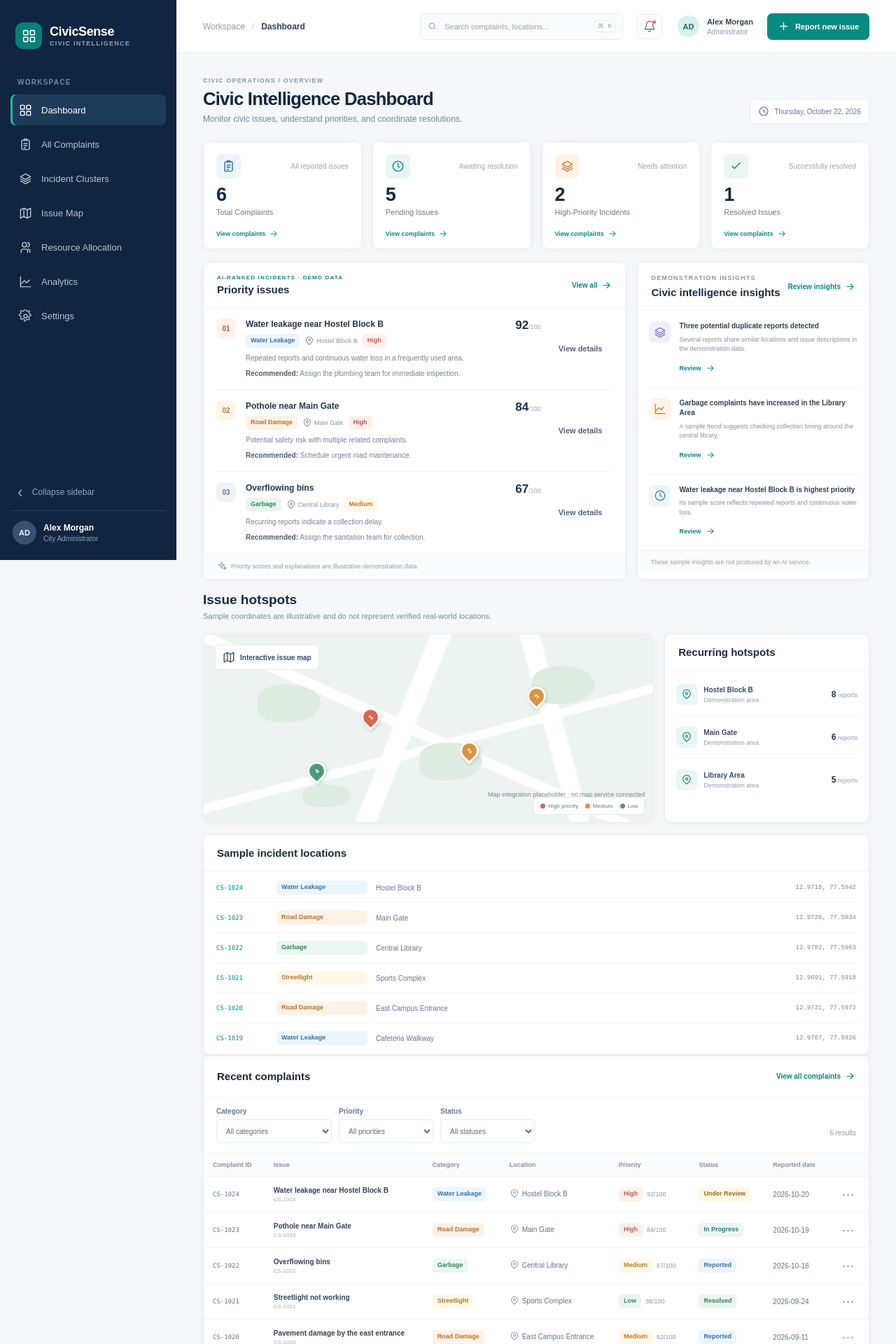
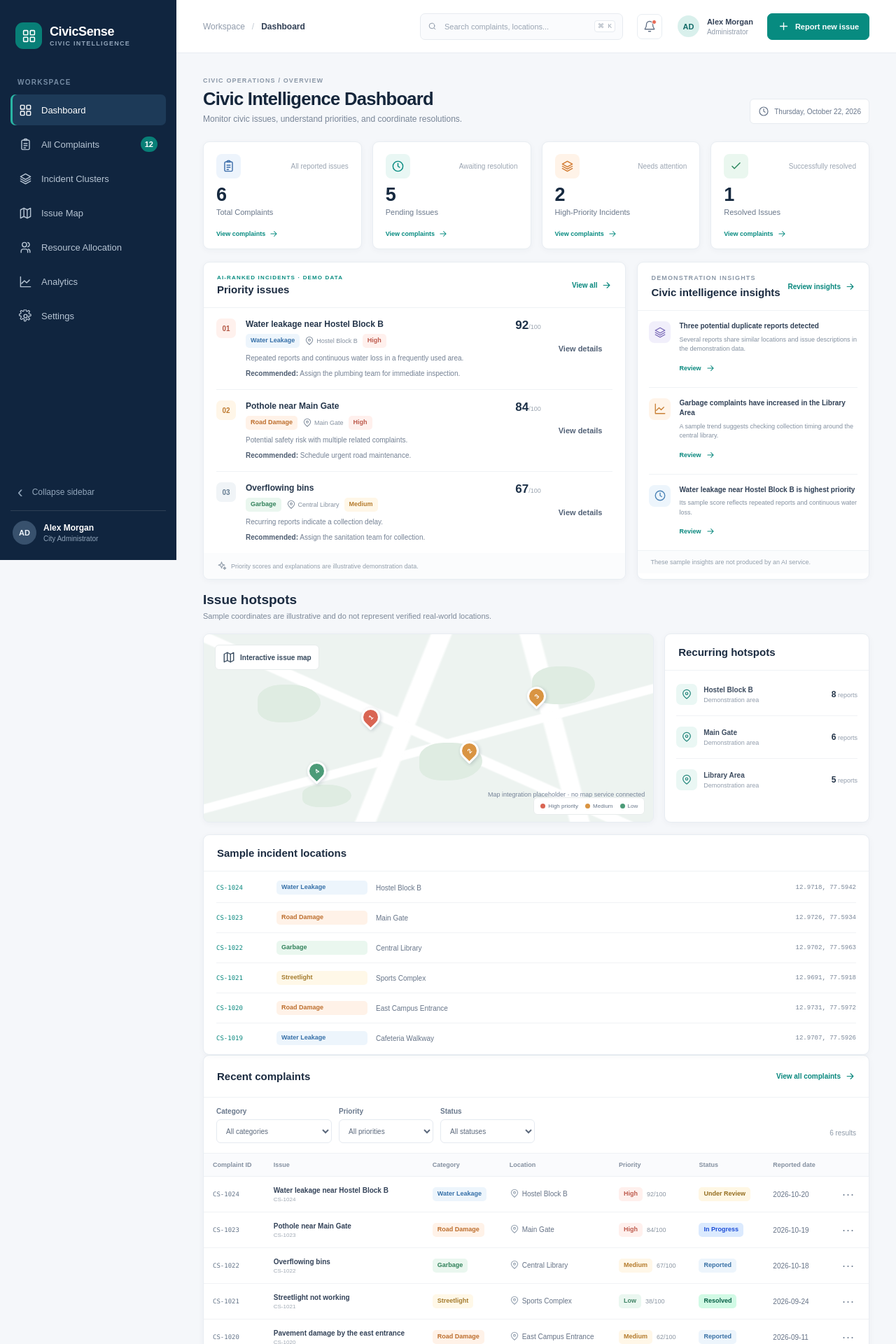
Before and after one commit to Abhinesh123-design/WebForge-Project, a React (Vite) app in the folder frontend--/: page / in a window 1280 px wide. Shown: the top 1920 px of the page at 70% size. Built offline with nearby package versions, Linux system fonts and the light colour scheme.

Commit message:
Add sidebar complaint count badges and status colors

```diff
--- a/frontend--/src/HomePage.css
+++ b/frontend--/src/HomePage.css
@@ -2090,3 +2090,18 @@ textarea:focus-visible {
     transition-duration: .01ms !important;
   }
 }
+/* Complaint status badges */
+.status-pending {
+  background: #fef3c7;
+  color: #92400e;
+}
+
+.status-in-progress {
+  background: #dbeafe;
+  color: #1d4ed8;
+}
+
+.status-resolved {
+  background: #d1fae5;
+  color: #065f46;
+}
--- a/frontend--/src/Sidebar.css
+++ b/frontend--/src/Sidebar.css
@@ -176,3 +176,17 @@
 .sidebar-collapsed ~ .workspace {
   margin-left: 76px;
 }
+.nav-count {
+  margin-left: auto;
+  min-width: 22px;
+  height: 22px;
+  display: inline-flex;
+  align-items: center;
+  justify-content: center;
+  padding: 0 6px;
+  border-radius: 12px;
+  background: #087f77;
+  color: #ffffff;
+  font-size: 11px;
+  font-weight: 700;
+}
--- a/frontend--/src/Sidebar.jsx
+++ b/frontend--/src/Sidebar.jsx
@@ -3,7 +3,7 @@ import "./Sidebar.css"
 
 const navigationItems = [
   { label: 'Dashboard', icon: 'grid' },
-  { label: 'All Complaints', icon: 'clipboard' },
+  { label: 'All Complaints', icon: 'clipboard', count:12 },
   { label: 'Incident Clusters', icon: 'layers' },
   { label: 'Issue Map', icon: 'map' },
   { label: 'Resource Allocation', icon: 'users' },
@@ -32,6 +32,9 @@ export default function Sidebar({ activeSection, onNavigate, collapsed, onToggle
           >
             <Icon name={item.icon} size={19} />
             {!collapsed && <span>{item.label}</span>}
+            {!collapsed && item.count != null && (
+            <span className="nav-count">{item.count}</span>
+            )}
           </button>
         ))}
       </nav>
```
